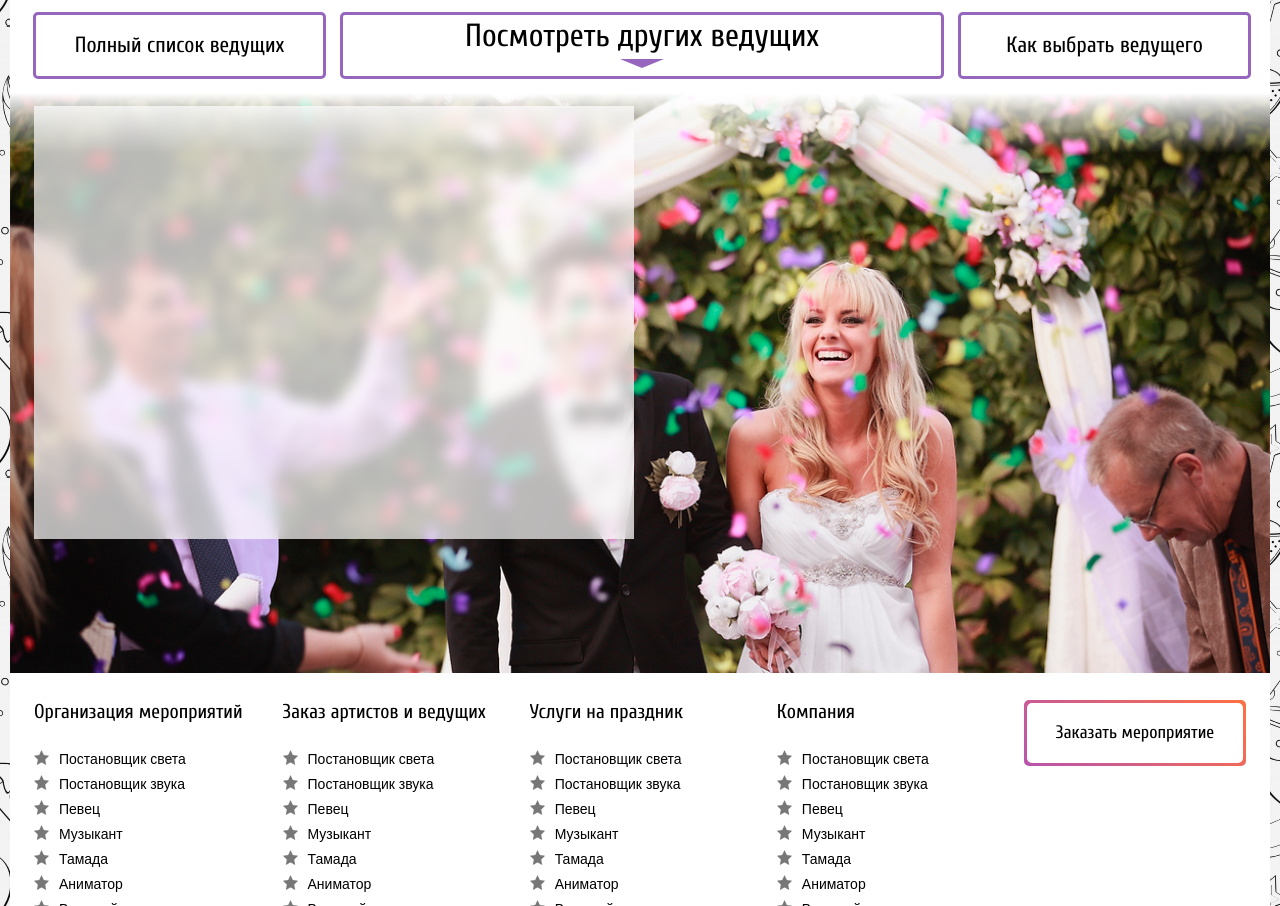
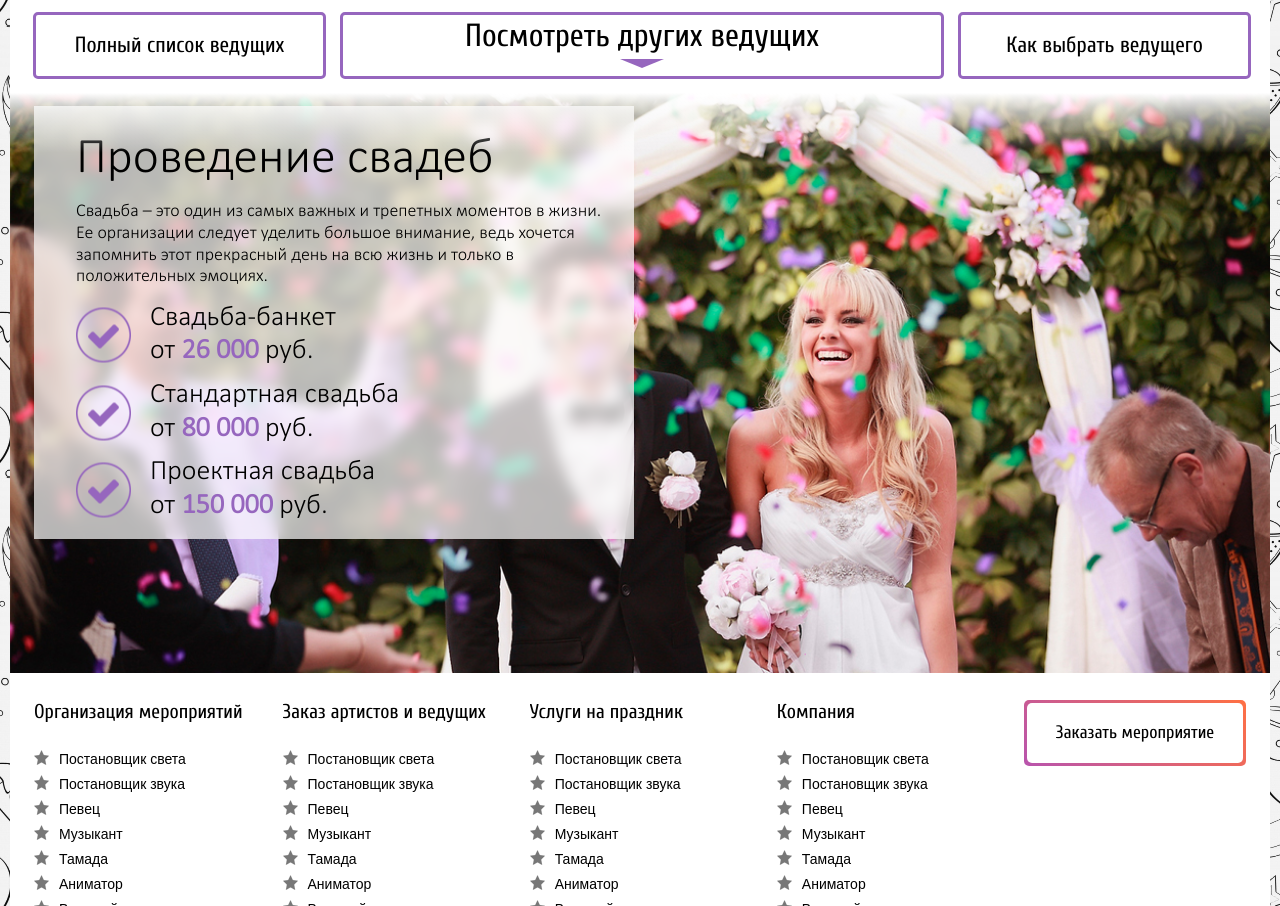
Before and after one commit to Vadim-Moshev/portfolio_showekb, a website built with webpack: page src/index.html in a window 1280 px wide. Shown: the part 1778-2684 px from the top of the page. Built offline with nearby package versions, Linux system fonts and the light colour scheme; a web font is replaced by a local one.

Commit message:
add slides layout

```diff
--- a/src/index.html
+++ b/src/index.html
@@ -528,7 +528,35 @@
         <section class="events-slider">
           <div class="events-slider__slides-container">
             <div class="events-slider__slide-item">
-              <div class="events-slider__slide-info"></div>
+              <div class="events-slider__slide-info">
+                <div class="events-slider__slide-header">Проведение свадеб</div>
+                <div class="events-slider__slide-description">
+                  Свадьба – это один из самых важных и трепетных моментов в
+                  жизни. Ее организации следует уделить большое внимание, ведь
+                  хочется запомнить этот прекрасный день на всю жизнь и только в
+                  положительных эмоциях.
+                </div>
+                <ul class="events-slider__slide-options">
+                  <li class="events-slider__option-item">
+                    <span>
+                      Свадьба-банкет <br />
+                      от <span class="events-slider__price">26 000</span> руб.
+                    </span>
+                  </li>
+                  <li class="events-slider__option-item">
+                    <span>
+                      Стандартная свадьба <br />
+                      от <span class="events-slider__price">80 000</span> руб.
+                    </span>
+                  </li>
+                  <li class="events-slider__option-item">
+                    <span>
+                      Проектная свадьба <br />
+                      от <span class="events-slider__price">150 000</span> руб.
+                    </span>
+                  </li>
+                </ul>
+              </div>
             </div>
           </div>
         </section>
--- a/src/styles/fragments/index/_events-slider.scss
+++ b/src/styles/fragments/index/_events-slider.scss
@@ -36,13 +36,53 @@
       .events-slider__slide-info {
         $padding-top: 27px;
         $padding-right: 32px;
-        $padding-bottom: 37px;
+        $padding-bottom: 42px;
         $padding-left: 42px;
         padding: $padding-top $padding-right $padding-bottom $padding-left;
         width: $slide-info-width - $padding-left - $padding-right;
         height: $slide-info-height - $padding-top - $padding-bottom;
         background-color: $transparent-white;
         backdrop-filter: $backdrop-filter-blur;
+        display: flex;
+        flex-direction: column;
+        gap: 14px;
+
+        .events-slider__slide-header {
+          @include font(50px, "calibri_light", #000, 1.08);
+        }
+
+        .events-slider__slide-description {
+          @include font(18px, "calibri_light", #000, 1.2);
+        }
+
+        .events-slider__slide-options {
+          display: flex;
+          flex-direction: column;
+          gap: 10px;
+
+          .events-slider__option-item {
+            display: flex;
+            align-items: center;
+            min-height: 55px;
+            position: relative;
+            @include font(28px, "calibri_light", #000, 1.2);
+            padding-left: 74px;
+
+            .events-slider__price {
+              font-weight: bold;
+              color: $violet;
+            }
+
+            &:before {
+              content: "";
+              position: absolute;
+              left: 0;
+              top: 50%;
+              transform: translateY(-50%);
+              @include sprite-ico(55px, 55px, -239px -88px);
+            }
+          }
+        }
       }
     }
   }
```
